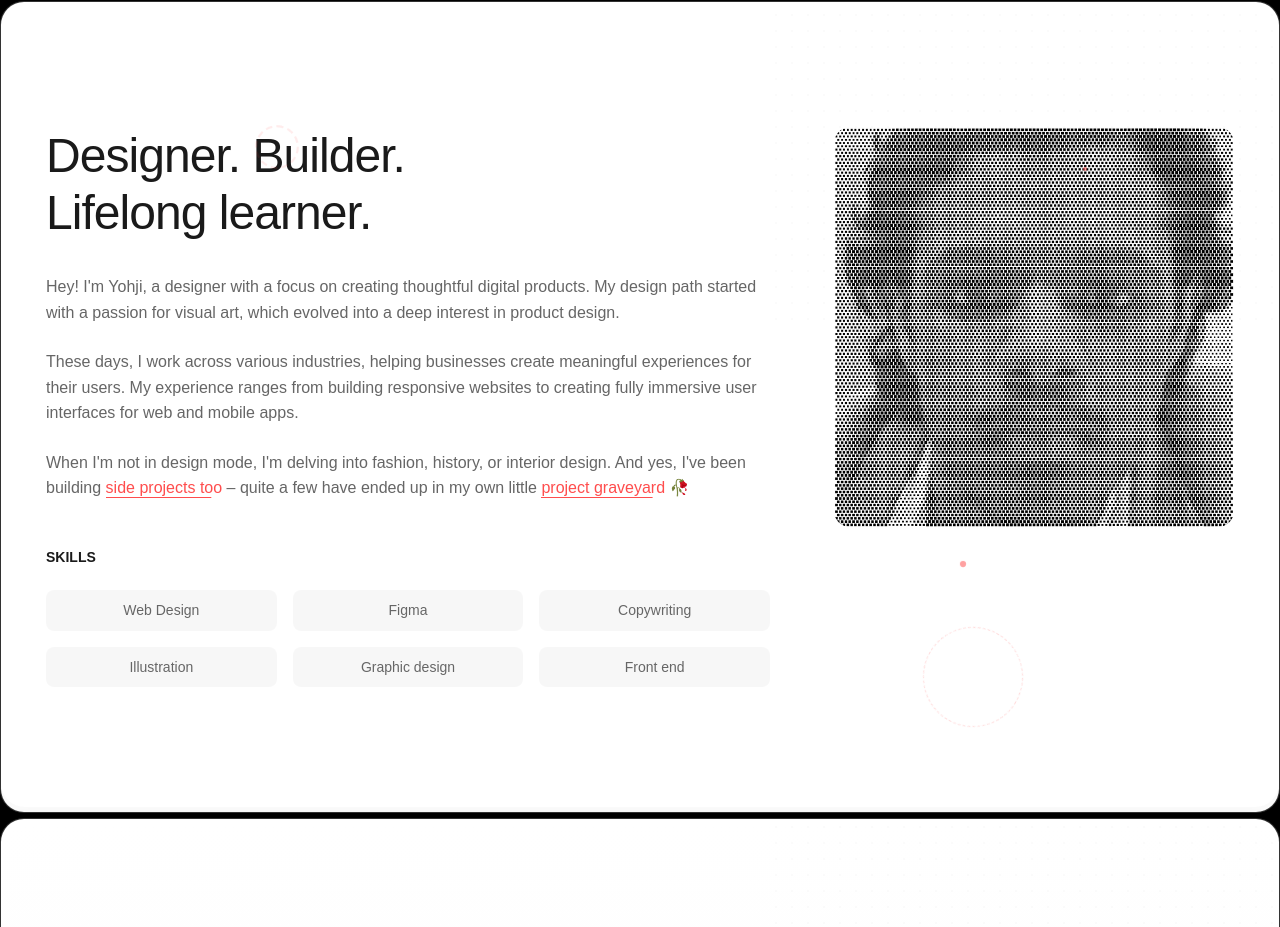
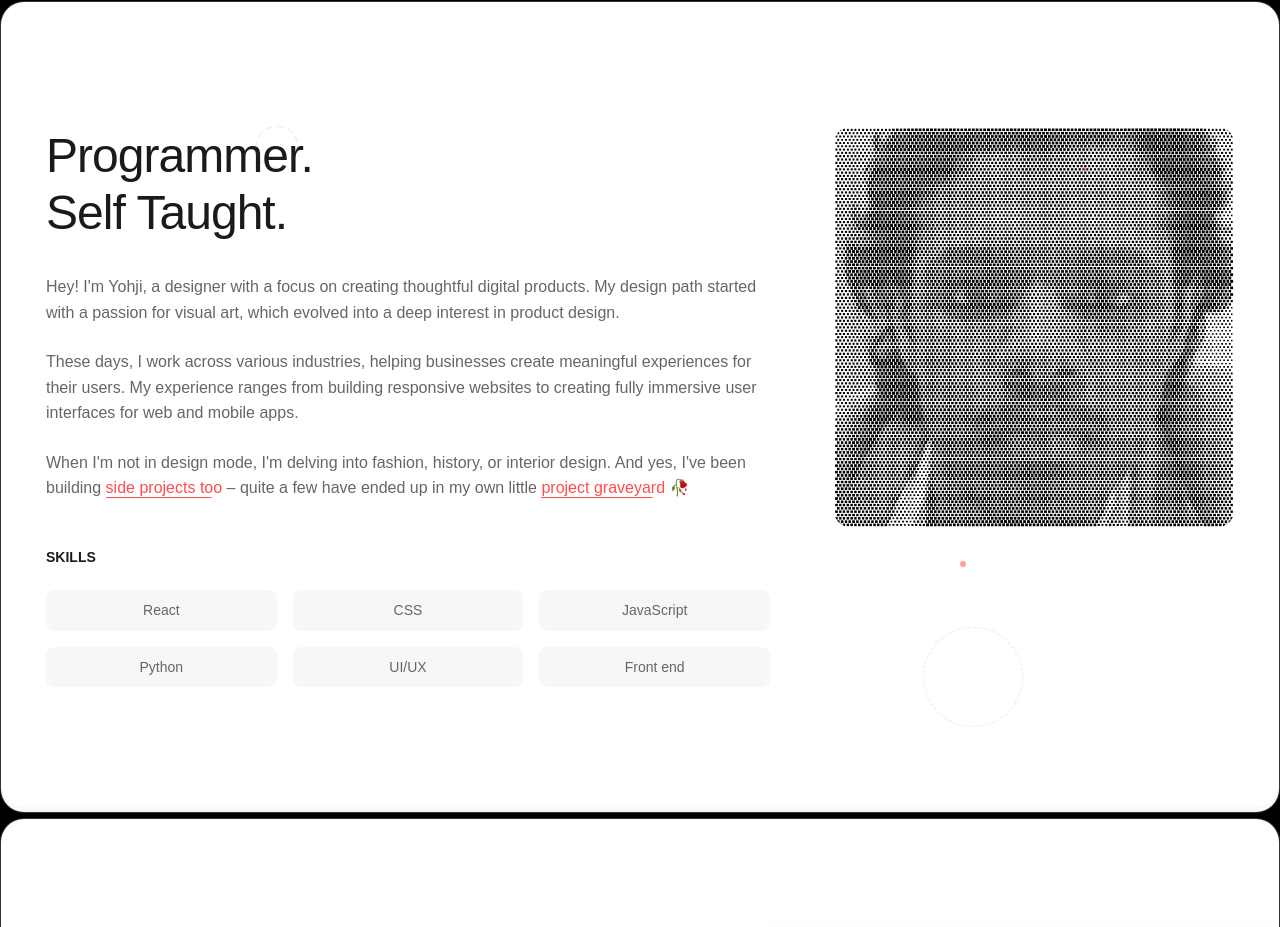
Before and after one commit to thatselftaught/tanveer, a plain HTML site: page index.html in a window 1280 px wide. Shown: the part 779-1706 px from the top of the page. Drawn offline with Linux system fonts and the light colour scheme; animation ran at ten frames a second; a web font is replaced by a local one.

Commit message:
Update index.html

```diff
--- a/index.html
+++ b/index.html
@@ -152,7 +152,7 @@
             <div class="container about-container">
                 <div class="about-content">
                     <div class="about-text">
-                        <h2 class="about-title">Designer. Builder.<br>Lifelong learner.</h2>
+                        <h2 class="about-title">Programmer.<br>Self Taught.</h2>
 
                         <p>Hey! I'm Yohji, a designer with a focus on creating thoughtful digital products. My design path started with a passion for visual art, which evolved into a deep interest in product design.</p>
 
@@ -163,11 +163,11 @@
                         <div class="skills-section">
                             <h3 class="skills-title">SKILLS</h3>
                             <div class="skills-grid">
-                                <div class="skill">Web Design</div>
-                                <div class="skill">Figma</div>
-                                <div class="skill">Copywriting</div>
-                                <div class="skill">Illustration</div>
-                                <div class="skill">Graphic design</div>
+                                <div class="skill">React</div>
+                                <div class="skill">CSS</div>
+                                <div class="skill">JavaScript</div>
+                                <div class="skill">Python</div>
+                                <div class="skill">UI/UX</div>
                                 <div class="skill">Front end</div>
                             </div>
                         </div>
```
